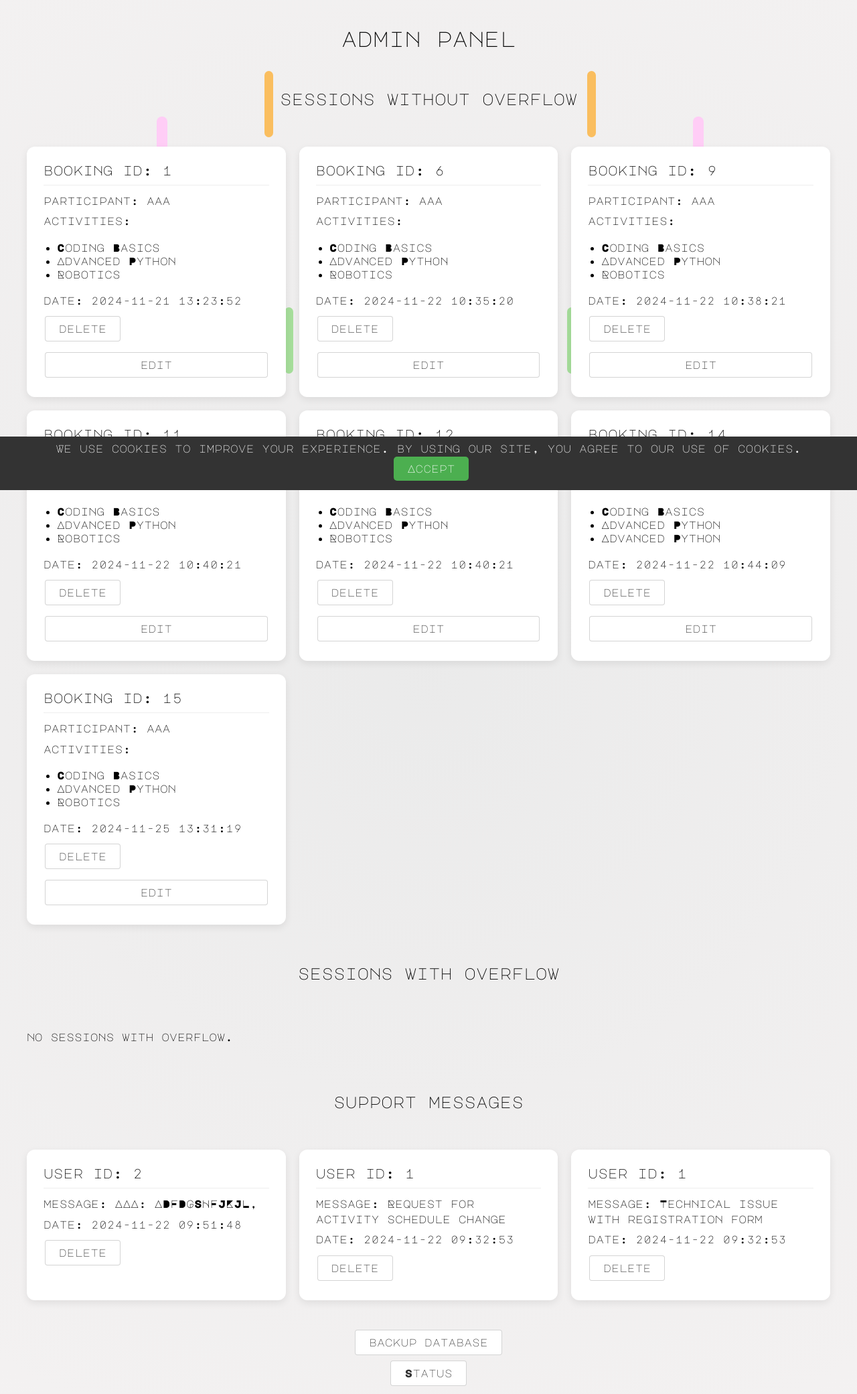
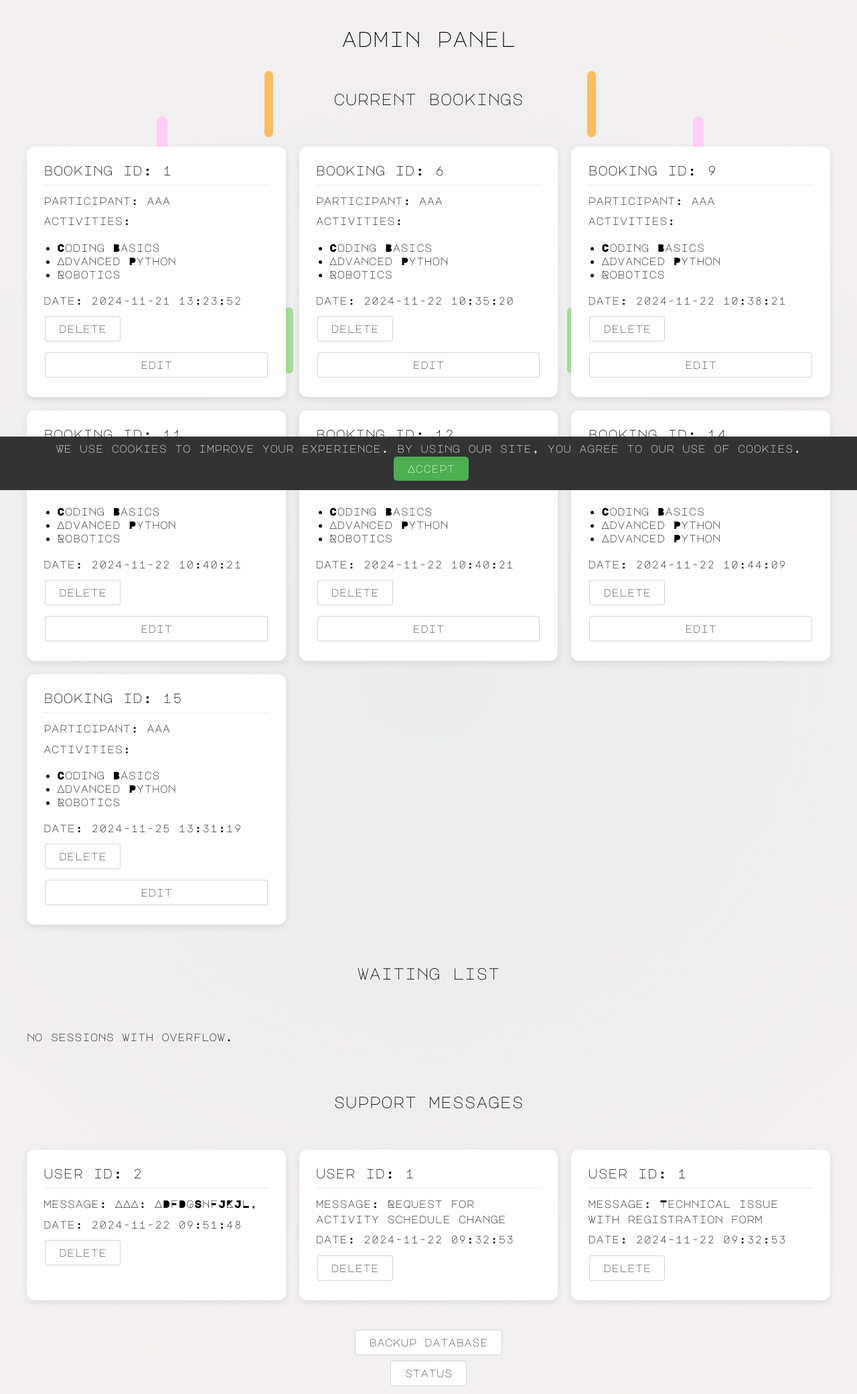
Before and after one commit to 23knightst813/Coder-Dojo, a Flask app: page /admin in a window 1280 px wide. Shown: the part 68-2150 px from the top of the page at 67% size. Run offline with Flask 2, Linux system fonts and the light colour scheme; a user stored in the database is signed in; data comes from the database, SQL or seed files in the repository; both versions use the stored data as it was after the commit; some web fonts are replaced.

Commit message:
Enhance session deletion logic with user verification; update admin panel labels and fix button actions

```diff
--- a/flaskr/app.py
+++ b/flaskr/app.py
@@ -451,14 +451,26 @@ def edit_session(booking_id):
 
 @app.route('/admin/delete_session/<int:booking_id>', methods=['POST'])
 def delete_session(booking_id):
-    if 'email' not in session or not session.get('is_admin'):
-        flash('Access denied: Admin privileges required', 'error')
+    if 'email' not in session:
+        flash('Please log in to delete a session.', 'warning')
         return redirect(url_for('login'))
 
     conn = get_db_connection()
     cursor = conn.cursor()
 
-    cursor.execute('DELETE FROM bookings WHERE booking_id = ?', (booking_id,))
+    # Check if the user is an admin
+    if session.get('is_admin'):
+        cursor.execute('DELETE FROM bookings WHERE booking_id = ?', (booking_id,))
+    else:
+        # Verify that the session belongs to the logged-in user
+        user_id = get_user_id_by_email(session['email'])
+        cursor.execute('SELECT COUNT(*) FROM bookings WHERE booking_id = ? AND user_id = ?', (booking_id, user_id))
+        if cursor.fetchone()[0] == 0:
+            flash('Invalid session selected.', 'error')
+            return redirect(url_for('sessions'))
+
+        cursor.execute('DELETE FROM bookings WHERE booking_id = ?', (booking_id,))
+
     conn.commit()
 
     # Move the lowest overflow session to the main list
@@ -474,7 +486,7 @@ def delete_session(booking_id):
 
     conn.close()
     flash('Session deleted successfully!', 'success')
-    return redirect(url_for('admin'))
+    return redirect(url_for('admin' if session.get('is_admin') else 'sessions'))
 
 @app.route('/admin/delete_support/<int:support_id>', methods=['POST'])
 def delete_support(support_id):
--- a/flaskr/templates/admin.html
+++ b/flaskr/templates/admin.html
@@ -10,7 +10,7 @@
 <h1 class="head">admin panel</h1>
 
 
-<h2 class="head">sessions without overflow</h2>
+<h2 class="head">current bookings</h2>
 <div class="session-container">
   {% if sessions_no_overflow %}
     <div class="session-list">
@@ -45,7 +45,7 @@
   {% endif %}
 </div>
 
-<h2 class="head">sessions with overflow</h2>
+<h2 class="head">waiting list</h2>
 <div class="session-container">
   {% if sessions_with_overflow %}
     <div class="session-list">
@@ -112,7 +112,7 @@
 
 <div style="text-align: center;">
   <form method="post" action="{{ url_for('status') }}">
-    <button type="submit" class="btn">Status</button>
+    <button type="submit" class="btn">status</button>
   </form>
 </div>
 
```
Also changed, not shown: flaskr/templates/sessions.html (+4 -3 lines), dojo.db, 1 other file.
